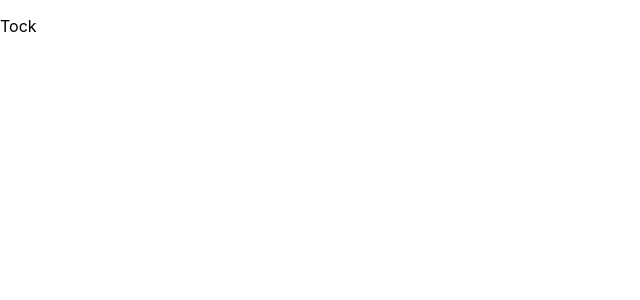
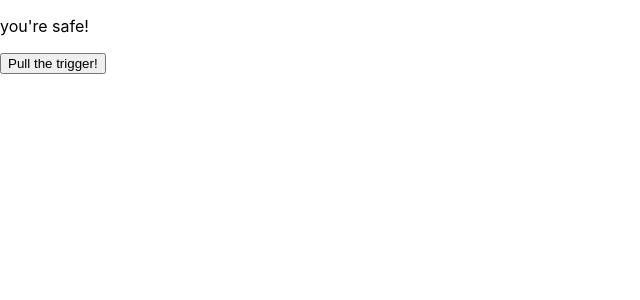
Before and after one commit to thinkful-ei-iguana/Mason-Calvin-React-Hello-World, a React (Create React App) app in the folder react-hello-world/: page / in a window 1280 px wide. Shown: the top 300 px of the page, without its empty margins (0-640 px from the left). Built offline with nearby package versions, Linux system fonts and the light colour scheme.

Commit message:
finished, used solution after timeout

```diff
--- a/react-hello-world/src/index.js
+++ b/react-hello-world/src/index.js
@@ -1,6 +1,6 @@
 import React from "react";
 import ReactDOM from "react-dom";
 import "./index.css";
-import Bomb from "./state-drills/Bomb";
+import RouletteGun from "./state-drills/RouletteGun";
 
-ReactDOM.render(<Bomb />, document.getElementById("root"));
+ReactDOM.render(<RouletteGun />, document.getElementById("root"));
--- /dev/null
+++ b/react-hello-world/src/state-drills/RouletteGun.js
@@ -0,0 +1,51 @@
+import React, { Component } from "react";
+
+export default class RouletteGun extends Component {
+  static defaultProps = {
+    bulletInChamber: 8
+  };
+
+  state = {
+    chamber: null,
+    spinningTheChamber: false
+  };
+
+  componentWillUnmount() {
+    clearTimeout(this.timeout);
+  }
+
+  handleClick = () => {
+    this.setState({
+      spinningTheChamber: true
+    });
+    this.timeout = setTimeout(() => {
+      const randomChamber = Math.ceil(Math.random() * 8);
+
+      this.setState({
+        chamber: randomChamber,
+        spinningTheChamber: false
+      });
+    }, 2000);
+  };
+
+  renderDisplay() {
+    const { chamber, spinningTheChamber } = this.state;
+    const { bulletInChamber } = this.props;
+    if (spinningTheChamber) {
+      return "spinning the chamber and pulling the trigger! ...";
+    } else if (chamber === bulletInChamber) {
+      return "BANG!!!!!";
+    } else {
+      return "you're safe!";
+    }
+  }
+
+  render() {
+    return (
+      <div className="RouletteGun">
+        <p>{this.renderDisplay()}</p>
+        <button onClick={this.handleClick}>Pull the trigger!</button>
+      </div>
+    );
+  }
+}
```
